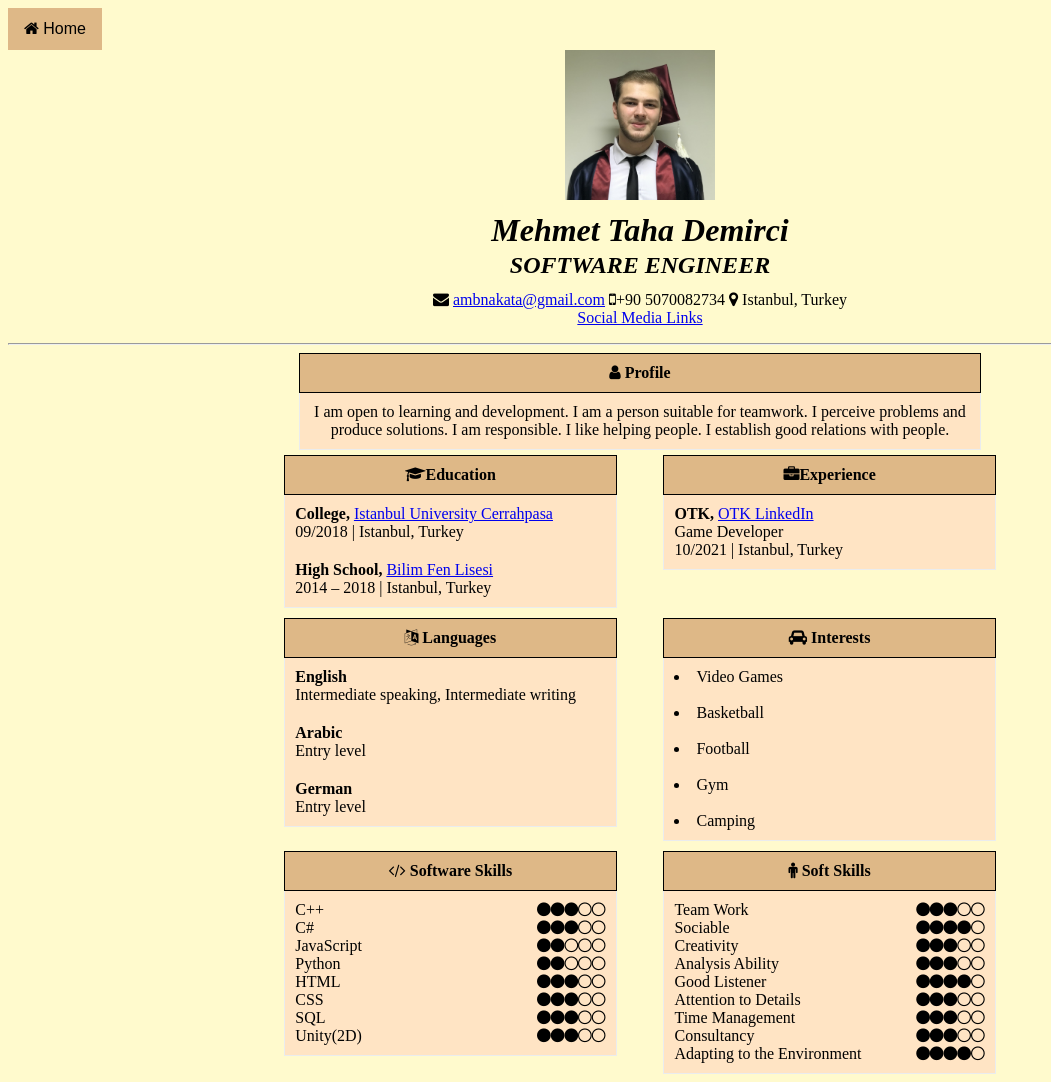
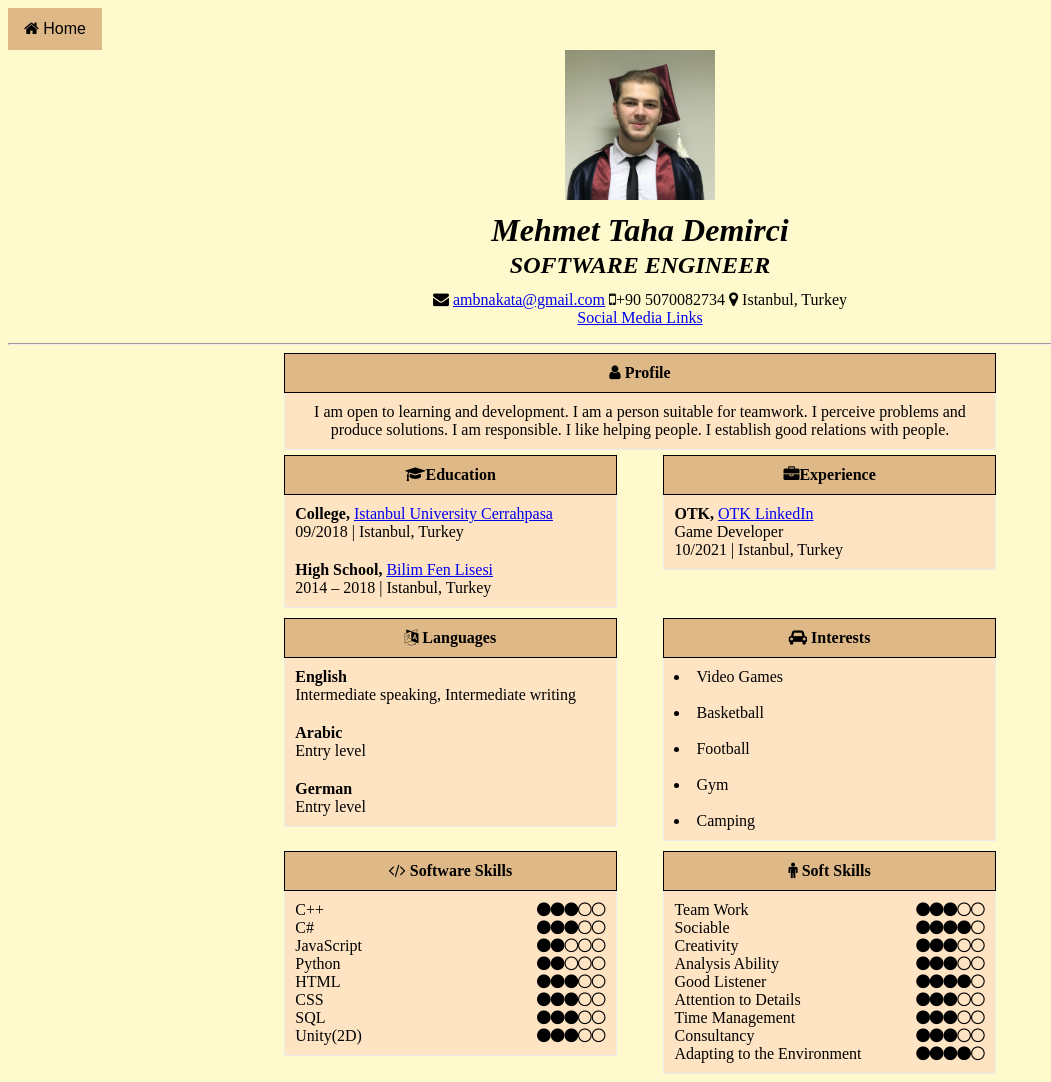
Before and after one commit to Nakataha/Nakataha.github.io, a plain HTML site: page 1306180043-CV.html in a window 1280 px wide. Shown: the whole page, without its empty margins (0-1051 px from the left). Drawn offline with Linux system fonts and the light colour scheme.

Commit message:
Update 1306180043-CV.html

```diff
--- a/1306180043-CV.html
+++ b/1306180043-CV.html
@@ -68,6 +68,7 @@
   			  font-size: 16px;
   			  cursor: pointer;
 			 }
+		.profile {width: 94%;}
 	</style>
 	<title> Mehmet Taha Demirci CV </title>
 </head>
@@ -82,7 +83,7 @@
 				5070082734</b> <i class="fa fa-map-marker" aria-hidden="true"></i> Istanbul, Turkey</b><br><a href="Links.html">Social Media Links</a>
 	<hr />
 			<div style="width:60%;margin:auto">
-				<table cellpadding=10>
+				<table class="profile" cellpadding=10>
 					<tr>
 						<th> <i style="color:black" class="fa fa-user" aria-hidden="true"></i> Profile </th>
 
```
